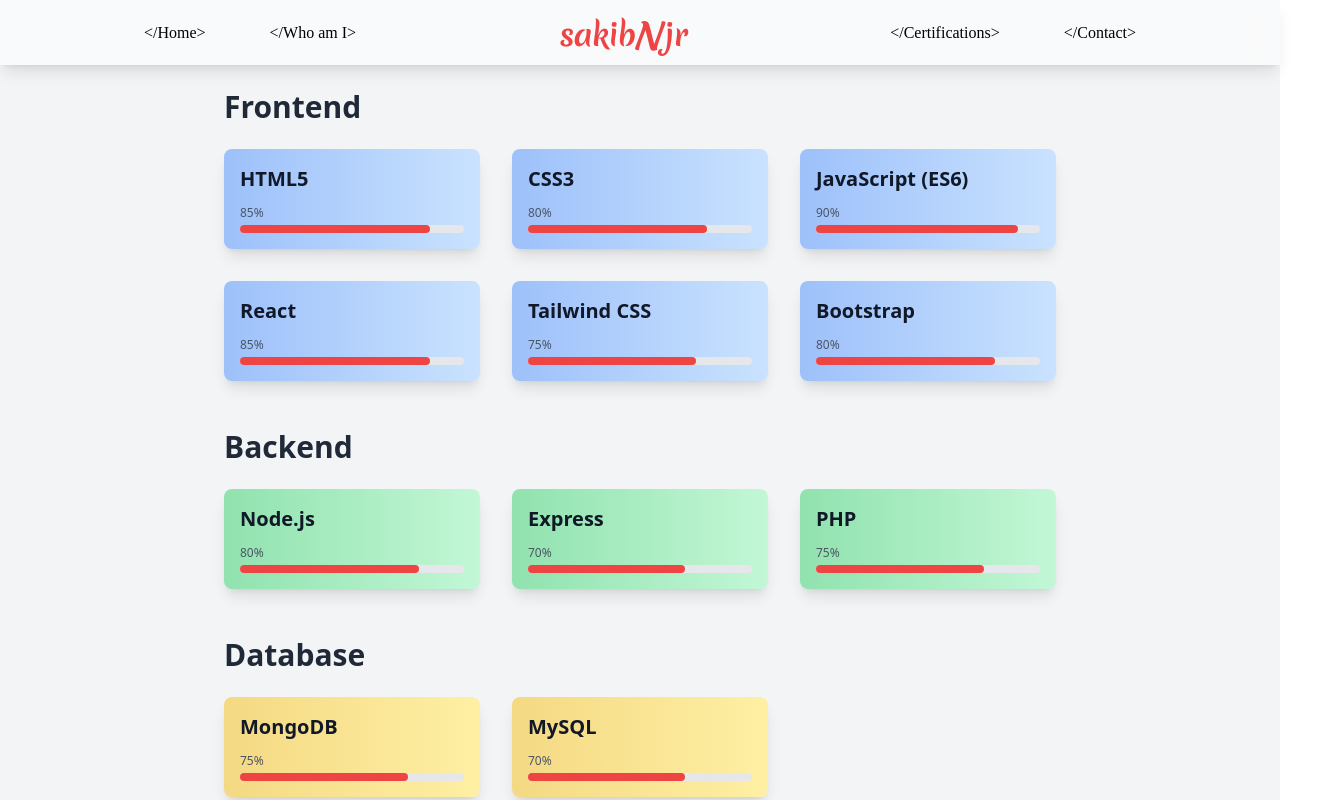
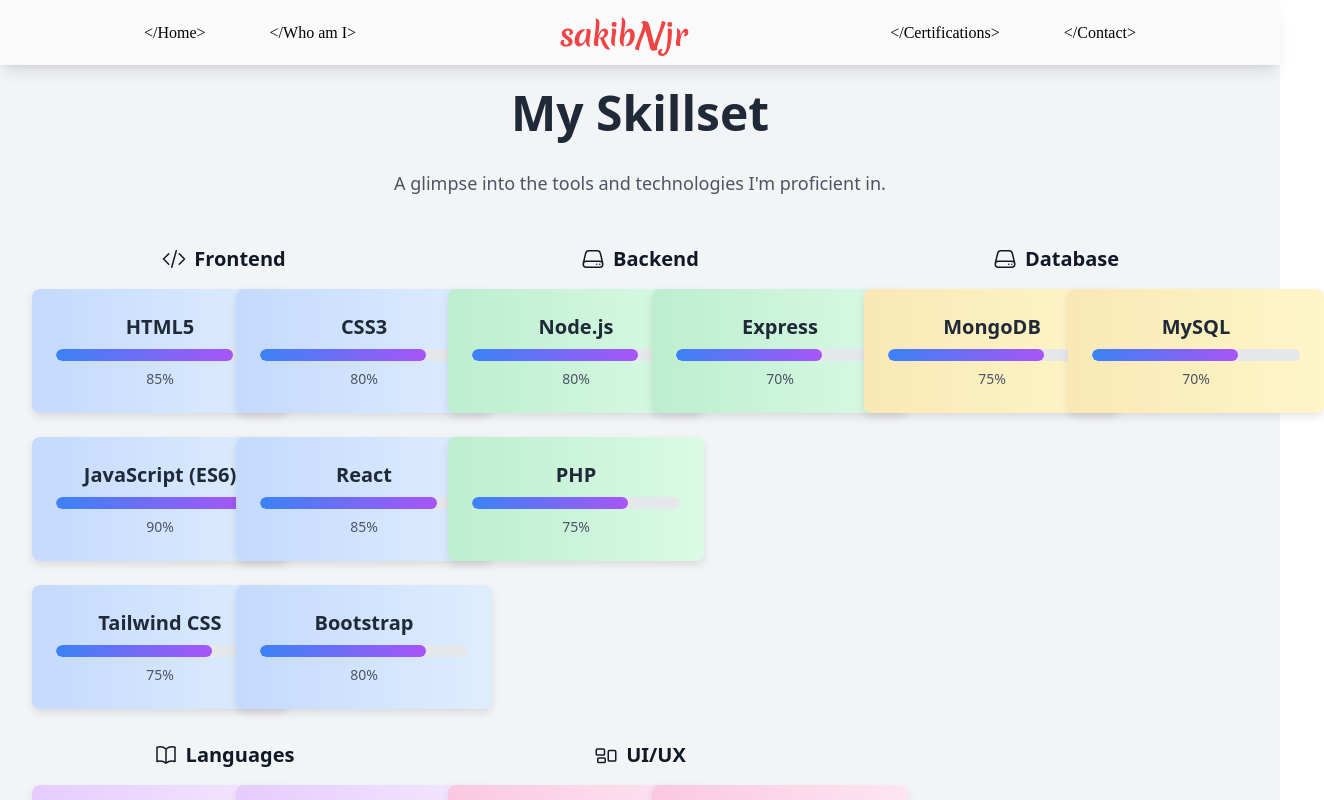
Before and after one commit to sakibnjr/njr-portfolio, a React (Vite) app: page /skills in a window 1280 px wide. Shown: the top 800 px of the page, 1324 px wide, since content can reach past the window. Built offline with nearby package versions, Linux system fonts and the light colour scheme; a web font is replaced by a local one.

Commit message:
fixed rendering bugs

```diff
--- a/package.json
+++ b/package.json
@@ -10,10 +10,12 @@
     "preview": "vite preview"
   },
   "dependencies": {
+    "@fortawesome/free-brands-svg-icons": "^6.6.0",
     "@fortawesome/free-solid-svg-icons": "^6.6.0",
     "@fortawesome/react-fontawesome": "^0.2.2",
+    "@heroicons/react": "^2.1.5",
     "@react-google-maps/api": "^2.19.3",
-    "framer-motion": "^11.5.4",
+    "framer-motion": "^11.11.0",
     "leaflet": "^1.9.4",
     "react": "^18.3.1",
     "react-dom": "^18.3.1",
--- /dev/null
+++ b/src/hooks/useTypewriter.jsx
@@ -0,0 +1,28 @@
+import { useState, useEffect } from "react";
+
+const useTypewriter = (text, speed) => {
+  const [displayedText, setDisplayedText] = useState("");
+
+  useEffect(() => {
+    let index = 0;
+
+    const type = () => {
+      if (index < text.length) {
+        setDisplayedText((prev) => prev + text[index]);
+        index++;
+        setTimeout(type, speed);
+      }
+    };
+
+    type();
+
+    // Clean up the effect if the component unmounts
+    return () => {
+      index = text.length; // Stop typing when component unmounts
+    };
+  }, [text, speed]);
+
+  return displayedText; // Return the displayed text
+};
+
+export default useTypewriter;
--- a/src/pages/About.jsx
+++ b/src/pages/About.jsx
@@ -1,14 +1,21 @@
 import React from "react";
 import { motion } from "framer-motion";
-import { FaReact, FaNode, FaCss3Alt, FaJs, FaGithub } from "react-icons/fa"; // Dummy tech icons
+import { FaReact, FaNode, FaCss3Alt, FaJs, FaGithub } from "react-icons/fa";
+
+// Animation properties
+const motionProps = {
+  hidden: { opacity: 0, x: 100 },
+  visible: { opacity: 1, x: 0 },
+  transition: { duration: 0.8, ease: "easeOut" },
+};
 
 // Timeline Milestone Component
 const Milestone = ({ year, title, description, alignment }) => (
   <motion.div
     className={`relative p-4 border-l-4 border-red-500 bg-gray-50 rounded-md shadow-md mb-6 ${alignment}`}
-    initial={{ opacity: 0, x: alignment === "left" ? -100 : 100 }}
-    animate={{ opacity: 1, x: 0 }}
-    transition={{ duration: 0.8, ease: "easeOut" }}
+    initial={motionProps.hidden}
+    animate={motionProps.visible}
+    transition={motionProps.transition}
   >
     <div className="absolute -left-5 top-1/2 transform -translate-y-1/2">
       <div className="w-3 h-3 bg-red-500 rounded-full" />
@@ -33,7 +40,7 @@
 // AboutMe Component
 const AboutMe = () => {
   return (
-    <div className="relative min-h-screen bg-gray-100 py-16 md:py-6  px-4 sm:px-6 lg:px-8">
+    <div className="relative min-h-screen bg-gray-100 py-16 md:py-6 px-4 sm:px-6 lg:px-8">
       <div className="max-w-7xl mx-auto">
         <div className="flex flex-col lg:flex-row items-center">
           {/* Professional Photo */}
@@ -79,27 +86,32 @@
           <h3 className="text-2xl font-bold text-red-500 text-center">
             Career Milestones
           </h3>
-          <div className="mt-6">
-            <div className="flex flex-col items-center">
-              <Milestone
-                year="2023"
-                title="Started Freelancing"
-                description="Began offering freelance web development services to various clients, focusing on custom React applications."
-                alignment="left"
-              />
-              <Milestone
-                year="2022"
-                title="Graduated University"
-                description="Completed a degree in Computer Science, specializing in Full Stack Web Development."
-                alignment="right"
-              />
-              <Milestone
-                year="2021"
-                title="Internship at Tech Company"
-                description="Worked as a web development intern, gaining hands-on experience in a professional setting."
-                alignment="left"
-              />
-            </div>
+          <div className="mt-6 flex flex-col">
+            {[
+              {
+                year: "2023",
+                title: "Started Freelancing",
+                description:
+                  "Began offering freelance web development services to various clients, focusing on custom React applications.",
+                alignment: "left",
+              },
+              {
+                year: "2022",
+                title: "Graduated University",
+                description:
+                  "Completed a degree in Computer Science, specializing in Full Stack Web Development.",
+                alignment: "right",
+              },
+              {
+                year: "2021",
+                title: "Internship at Tech Company",
+                description:
+                  "Worked as a web development intern, gaining hands-on experience in a professional setting.",
+                alignment: "left",
+              },
+            ].map((milestone, index) => (
+              <Milestone key={index} {...milestone} />
+            ))}
           </div>
         </div>
 
@@ -109,11 +121,15 @@
             Technologies I Master
           </h3>
           <div className="mt-6 grid grid-cols-1 sm:grid-cols-2 md:grid-cols-3 gap-6">
-            <Technology icon={<FaReact />} name="React" />
-            <Technology icon={<FaNode />} name="Node.js" />
-            <Technology icon={<FaJs />} name="JavaScript" />
-            <Technology icon={<FaCss3Alt />} name="CSS3" />
-            <Technology icon={<FaGithub />} name="GitHub" />
+            {[
+              { icon: <FaReact />, name: "React" },
+              { icon: <FaNode />, name: "Node.js" },
+              { icon: <FaJs />, name: "JavaScript" },
+              { icon: <FaCss3Alt />, name: "CSS3" },
+              { icon: <FaGithub />, name: "GitHub" },
+            ].map((tech, index) => (
+              <Technology key={index} {...tech} />
+            ))}
           </div>
         </div>
       </div>
--- a/src/pages/Contact.jsx
+++ b/src/pages/Contact.jsx
@@ -23,7 +23,7 @@
               <SocialLinks />
             </div>
           </div>
-          <div className="lg:w-3/10 w-full">
+          <div className="lg:w-3/10 w-full z-0">
             <MapComponent />
           </div>
         </div>
--- a/src/pages/Skills.jsx
+++ b/src/pages/Skills.jsx
@@ -1,13 +1,39 @@
-import React, { useState, useEffect } from "react";
+import React from "react";
 import { motion } from "framer-motion";
+import {
+  CodeBracketIcon,
+  ServerIcon,
+  BookOpenIcon,
+  RectangleGroupIcon,
+} from "@heroicons/react/24/outline";
 
-// Skill categories with colors
+// Skill categories with colors, icons, and names
 const skillCategories = {
-  frontend: "from-blue-500 to-blue-300",
-  backend: "from-green-500 to-green-300",
-  database: "from-yellow-500 to-yellow-300",
-  languages: "from-purple-500 to-purple-300",
-  UIUX: "from-pink-500 to-pink-300",
+  frontend: {
+    name: "Frontend",
+    color: "from-blue-500 to-blue-300",
+    icon: <CodeBracketIcon className="h-6 w-6" />,
+  },
+  backend: {
+    name: "Backend",
+    color: "from-green-500 to-green-300",
+    icon: <ServerIcon className="h-6 w-6" />,
+  },
+  database: {
+    name: "Database",
+    color: "from-yellow-500 to-yellow-300",
+    icon: <ServerIcon className="h-6 w-6" />,
+  },
+  languages: {
+    name: "Languages",
+    color: "from-purple-500 to-purple-300",
+    icon: <BookOpenIcon className="h-6 w-6" />,
+  },
+  UIUX: {
+    name: "UI/UX",
+    color: "from-pink-500 to-pink-300",
+    icon: <RectangleGroupIcon className="h-6 w-6" />,
+  },
 };
 
 // Skill data with categories
@@ -30,64 +56,84 @@
   { name: "Figma", percentage: 75, category: "UIUX" },
 ];
 
-// Skill Card Component
-const SkillCard = ({ name, percentage, category }) => {
-  const [animatePercentage, setAnimatePercentage] = useState(0);
+// Memoized Skill Card Component
+const SkillCard = React.memo(({ name, percentage, category }) => {
+  const glowColor = skillCategories[category].color;
 
-  useEffect(() => {
-    const timer = setTimeout(() => {
-      setAnimatePercentage(percentage);
-    }, 100); // Small delay for animation
-
-    return () => clearTimeout(timer);
-  }, [percentage]);
-
-  const glowColor = skillCategories[category];
+  // Hover animation variants
+  const cardVariants = {
+    hover: {
+      scale: 1.05,
+      boxShadow: "0px 10px 20px rgba(0, 0, 0, 0.2)",
+      y: -5,
+      transition: { duration: 0.3, type: "spring", stiffness: 300 },
+    },
+    rest: {
+      scale: 1,
+      boxShadow: "0px 4px 8px rgba(0, 0, 0, 0.1)",
+      y: 0,
+      transition: { duration: 0.3, type: "spring", stiffness: 300 },
+    },
+  };
 
   return (
-    <div
-      className={`relative w-64 p-4 rounded-lg shadow-lg overflow-hidden bg-white`}
+    <motion.div
+      className="relative w-full sm:w-64 p-6 rounded-lg shadow-lg bg-white transition-transform duration-300 z-0"
+      variants={cardVariants}
+      initial="rest"
+      whileHover="hover"
     >
       {/* Gradient Background */}
       <div
-        className={`absolute inset-0 bg-gradient-to-r ${glowColor} opacity-50`}
+        className={`absolute inset-0 bg-gradient-to-r ${glowColor} opacity-30 rounded-lg`}
       ></div>
-      <h3 className="relative z-10 text-xl font-semibold mb-2">{name}</h3>
-      <div className="relative pt-1">
-        <div className="flex items-center justify-between mb-1">
-          <span className="text-xs font-medium text-gray-600">
-            {animatePercentage}%
-          </span>
-        </div>
-        <div className="w-full bg-gray-200 rounded-full">
+
+      {/* Content */}
+      <div className="relative z-10 flex flex-col items-center">
+        <h3 className="text-xl font-semibold text-gray-800 mb-2">{name}</h3>
+        <div className="w-full bg-gray-200 rounded-full h-3 mb-2 overflow-hidden">
           <motion.div
-            className="h-2 bg-red-500 rounded-full"
+            className="h-full bg-gradient-to-r from-blue-500 to-purple-500 rounded-full"
             initial={{ width: 0 }}
-            animate={{ width: `${animatePercentage}%` }}
-            transition={{ duration: 1 }} // Animation duration
+            animate={{ width: `${percentage}%` }}
+            transition={{ duration: 1, ease: "easeInOut" }}
           />
         </div>
+        <span className="text-sm text-gray-600">{percentage}%</span>
       </div>
-    </div>
+    </motion.div>
   );
-};
+});
 
 // Skills Component
 const Skills = () => {
   const categories = Object.keys(skillCategories);
 
   return (
-    <div className="min-h-screen bg-gray-100 py-16 md:py-6 px-4 sm:px-6 lg:px-8">
-      <div className="max-w-7xl mx-auto flex flex-col justify-center items-center">
-        {/* <h2 className="text-4xl font-bold text-center text-dark mb-10">
-          Skills
-        </h2> */}
+    <div
+      className="bg-gray-100 p-4 px-4 sm:px-6 lg:px-8 mt-12 md:mt-2 z-0" // Added margin-top to prevent overlap
+      id="skills"
+    >
+      <div className="max-w-7xl mx-auto text-center">
+        <h2 className="text-4xl sm:text-5xl font-bold text-gray-800 mb-8">
+          My Skillset
+        </h2>
+        <p className="text-lg text-gray-600 mb-12">
+          A glimpse into the tools and technologies I'm proficient in.
+        </p>
+
+        <div className="grid grid-cols-1 sm:grid-cols-2 lg:grid-cols-3 gap-8">
           {categories.map((category) => (
-          <div key={category} className="mb-12">
-            <h3 className="text-3xl font-semibold text-gray-800 mb-6 capitalize">
-              {category}
-            </h3>
-            <div className="grid grid-cols-1 sm:grid-cols-2 lg:grid-cols-3 gap-8">
+            <div key={category} className="flex flex-col items-center">
+              {/* Category Icon and Name */}
+              <div className="flex items-center mb-4 text-primary-500">
+                {skillCategories[category].icon}
+                <span className="ml-2 text-xl font-semibold">
+                  {skillCategories[category].name}
+                </span>
+              </div>
+
+              <div className="grid grid-cols-1 sm:grid-cols-2 gap-6">
                 {skillData
                   .filter((skill) => skill.category === category)
                   .map((skill) => (
@@ -103,6 +149,7 @@
           ))}
         </div>
       </div>
+    </div>
   );
 };
 
```
Also changed, not shown: 1 other file (tests, documents, lock files or other folders). Lines whose indentation alone changed are shown as unchanged.
